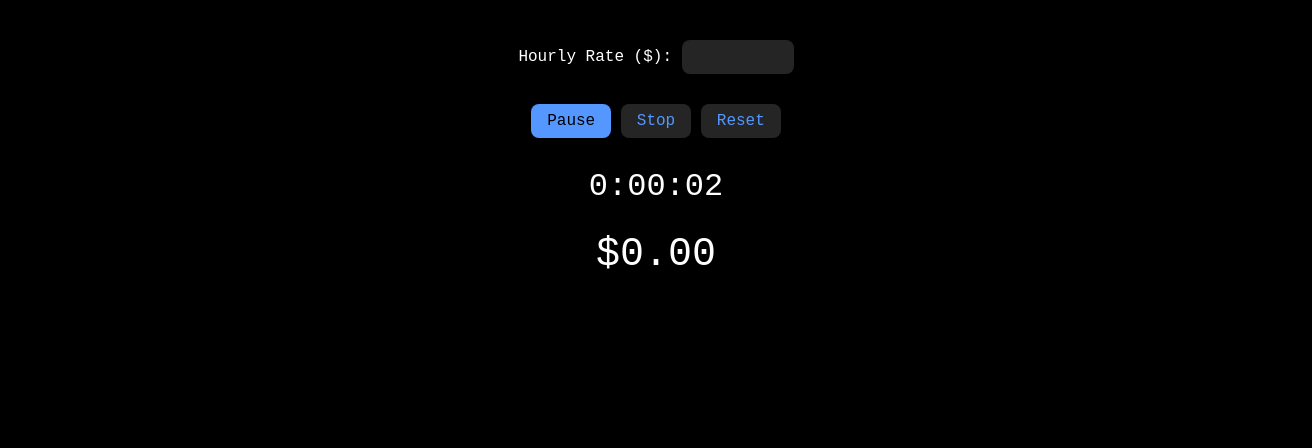
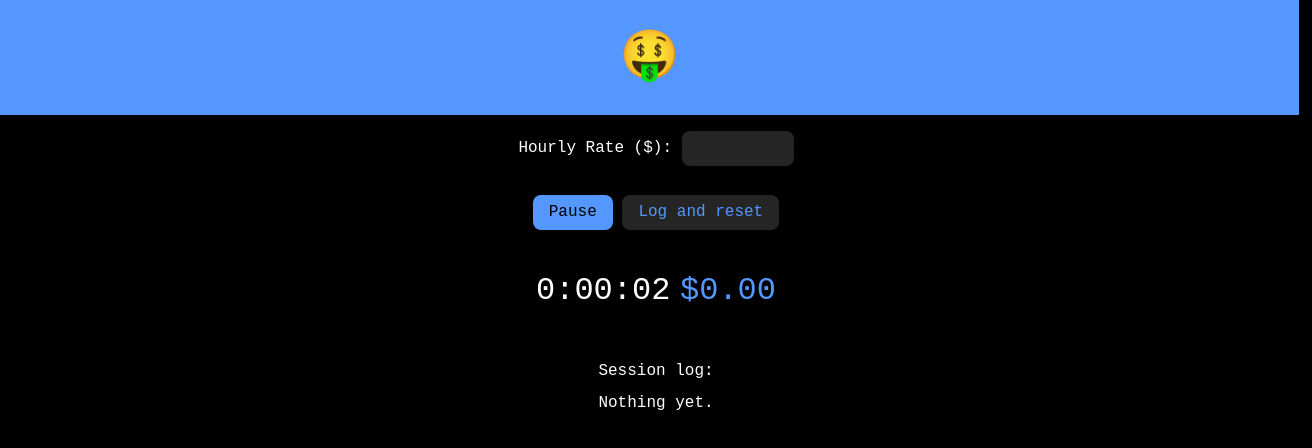
Before and after one commit to evy-li/dat_timer, a plain HTML site: page index.html in a window 1280 px wide. Both pictures are taken after a click on the button "Start". Shown: the whole page, 1312 px wide, since content can reach past the window. Drawn offline with nearby package versions, Linux system fonts and the light colour scheme; a web font is replaced by a local one.

Commit message:
Update index.html

```diff
--- a/index.html
+++ b/index.html
@@ -7,6 +7,7 @@
   <title>DAT Hourly Earnings Timer</title>
   <style>
     @import url('https://fonts.googleapis.com/css2?family=Martian+Mono:wght@100..800&display=swap');
+    @import url('https://necolas.github.io/normalize.css/8.0.1/normalize.css');
 
     .martian-mono-dingus {
       font-family: "Martian Mono", monospace;
@@ -19,11 +20,11 @@
 
     body,
     html {
-      padding: 0.5em 1em;
       font-family: 'Martian Mono', monospace;
       font-size: 1em;
       color: white;
       background-color: black;
+      line-height: 2;
     }
 
     .c-div {
@@ -33,15 +34,27 @@
       padding: 1em;
     }
 
+    .c2-div {
+      width: 100%;
+      height: 2em;
+      font-family: 'Martian Mono', monospace;
+      font-size: 3em;
+      color: black;
+      text-align: center;
+      padding: 0.2em;
+      background-color: rgba(84, 151, 255, 1);
+    }
+
     #timer {
       font-size: 2em;
     }
 
     #earnings {
-      font-size: 2.5em;
+      font-size: 2em;
+      color:  rgba(84, 151, 255, 1);;
     }
 
-    .button-macos {
+    .button {
       padding: 0.5em 1em;
       font-family: 'Martian Mono', monospace;
       font-size: 1em;
@@ -55,13 +68,13 @@
       overflow: hidden;
     }
 
-    .button-macos:hover {
+    .button:hover {
       background-color: rgba(84, 151, 255, 1);
       color: black;
       overflow: hidden;
     }
 
-    .button-macos:focus {
+    .button:focus {
       background-color: rgba(84, 151, 255, 1);
       color: black;
       outline: none;
@@ -100,18 +113,26 @@
 </head>
 
 <body>
+
+  <div class="c2-div">
+    <div id="runningtotal">
+      🤑
+    </div>
+  </div>
+
   <div class="c-div"><label for="hourlyRate">Hourly Rate ($):</label>
-    <input class="inputbox"  id="hourlyRate">
+    <input class="inputbox" id="hourlyRate">
   </div>
-  <div class="c-div"><button class="button-macos" id="startBtn">Start</button>
-    <button class="button-macos" id="stopBtn">Stop</button>
-    <button class="button-macos" id="resetBtn">Reset</button>
+  <div class="c-div"><button class="button" id="startBtn">Start</button>
+    <button class="button" id="resetBtn">Log and reset</button>
   </div>
   <div class="c-div">
-    <div id="timer">0:00:00</div>
+    <span id="timer">0:00:00</span> <span id="earnings">$0.00</span>
   </div>
+
   <div class="c-div">
-    <div id="earnings">$0.00</div>
+    <br>Session log:
+    <div id="entryListDiv">Nothing yet.</div>
   </div>
 
   <script>
@@ -121,16 +142,15 @@
     let earnings = 0;
     let hourlyRate = 0;
     let isTimerRunning = false;
+    const entryList = [];
 
     const timerDisplay = document.getElementById('timer');
     const earningsDisplay = document.getElementById('earnings');
     const startBtn = document.getElementById('startBtn');
-    const stopBtn = document.getElementById('stopBtn');
     const resetBtn = document.getElementById('resetBtn');
     const hourlyRateInput = document.getElementById('hourlyRate');
 
     startBtn.addEventListener('click', startStopTimer);
-    stopBtn.addEventListener('click', startStopTimer);
     resetBtn.addEventListener('click', resetTimer);
     hourlyRateInput.addEventListener('input', updateHourlyRate);
 
@@ -152,7 +172,6 @@
       timerInterval = setInterval(updateTimer, 1000);
       isTimerRunning = true;
       startBtn.textContent = 'Pause';
-      stopBtn.disabled = false;
       hourlyRateInput.disabled = true;
     }
 
@@ -177,6 +196,16 @@
     }
 
     function resetTimer() {
+      // Store the earnings entry if it's greater than 0
+      if (earnings > 0) {
+        entryList.push(earnings);
+        // Call sum calculation
+        calculateSum();
+        // Show the entry list
+        showEntryList();
+      }
+
+
         clearInterval(timerInterval);
         timerDisplay.textContent = '0:00:00';
         earningsDisplay.textContent = '$0.00';
@@ -185,13 +214,34 @@
         isTimerRunning = false;
         startBtn.textContent = 'Start';
         startBtn.disabled = false;
-      stopBtn.disabled = true;
         hourlyRateInput.disabled = false;
+        // Clear the entry list
+        // entryList.length = 0;
+
       }
 
       function updateEarningsDisplay() {
         earningsDisplay.textContent = `$${earnings.toFixed(2)}`;
       }
+
+      function calculateSum() {
+        const todaySum = entryList.reduce((total, entry) => total + entry, 0);
+        const runningTotalDiv = document.getElementById('runningtotal');
+        runningTotalDiv.textContent = `$${todaySum.toFixed(2)}`;
+      }
+
+      function showEntryList() {
+        const entryListDiv = document.getElementById('entryListDiv');
+        entryListDiv.innerHTML = ''; // Clear previous entries
+
+        entryList.forEach((entry, index) => {
+          const entryItem = document.createElement('div');
+          entryItem.textContent = `Project ${index + 1}: $${entry.toFixed(2)}`;
+          entryListDiv.appendChild(entryItem);
+        });
+      }
+
+
   </script>
 </body>
 
```
Lines whose indentation alone changed are shown as unchanged.
